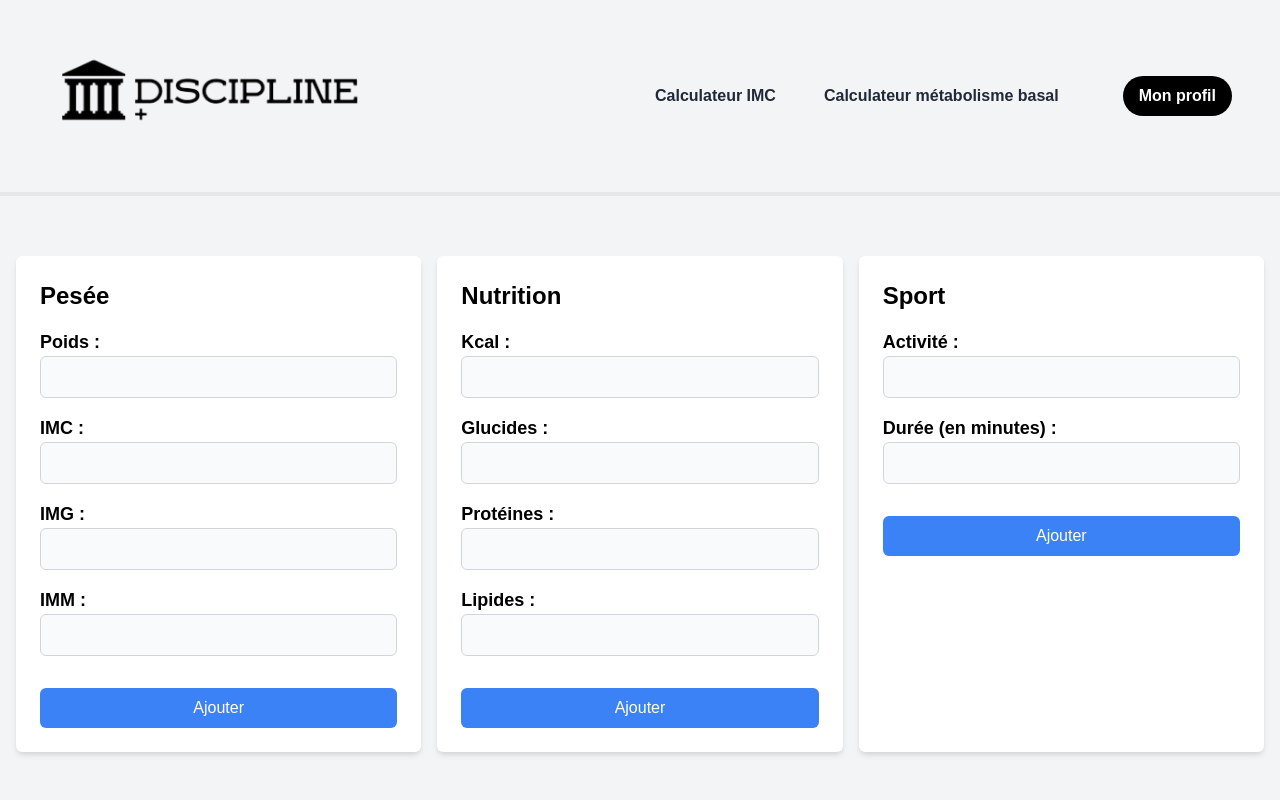
After one commit to Dams4953/suivi_diet, a PHP site: page /view/dashboard.php in a window 1280 px wide. The commit adds this page. Run offline with PHP 8.4, Linux system fonts and the light colour scheme; the visitor is signed in with stand-in values (Sample User, id 1).

Commit message:
ajout du prototype formulaire journal de bord, resolution problèmes de sessions

```diff
--- a/controller/login_controller.php
+++ b/controller/login_controller.php
@@ -1,4 +1,5 @@
 <?php
+session_start();
 require_once '../model/userModel.php';
 
 $loginController = new LoginController();
--- a/index.php
+++ b/index.php
@@ -8,7 +8,7 @@
     <link href="https://cdn.jsdelivr.net/npm/tailwindcss@2.2.19/dist/tailwind.min.css" rel="stylesheet">
 </head>
 
-<body class="bg-gray-100 text-green-500 flex items-center justify-center h-screen">
+<body class="bg-gray-100 flex items-center justify-center h-screen">
 
     <nav class="p-4 absolute top-0 left-0 right-0 border-b-4">
         <div class="w-full flex items-center justify-between">
@@ -29,6 +29,10 @@
         </div>
     </nav>
 
+       <div class="bg-white p-8 rounded shadow-md w-96">
+        <h1 class="text-2xl font-semibold mb-6">En chantier</h1>
+    </div>
+
 </body>
 
 </html>
--- /dev/null
+++ b/view/dashboard.php
@@ -0,0 +1,117 @@
+<?php
+require('../controller/login_controller.php');
+
+if (!isset($_SESSION['username'])) {
+    header('Location: login.php');
+    exit();
+}
+?>
+<!DOCTYPE html>
+<html lang="fr">
+<head>
+    <meta charset="UTF-8">
+    <meta name="viewport" content="width=device-width, initial-scale=1.0">
+    <title>Tableau de Bord</title>
+    <link href="https://cdn.jsdelivr.net/npm/tailwindcss@2.2.19/dist/tailwind.min.css" rel="stylesheet">
+    <style>
+        body {
+            font-family: 'Arial', sans-serif;
+        }
+    </style>
+</head>
+<body class="bg-gray-100">
+
+<nav class="bg-gray-100 p-4 absolute top-0 left-0 right-0 border-b-4">
+    <div class="w-full flex items-center justify-between">
+        <a href="http://projets.test/suivi_diet/" class="hover:text-gray-300">
+            <img src="src/img/logo.png" alt="Logo" class="mx-auto h-40 w-auto">
+        </a>
+        <div class="flex items-center space-x-4">
+            <form action="" method="POST">
+                <button type="submit" class="font-bold text-gray-800 py-2 px-4">Calculateur IMC</button>
+            </form>
+            <form action="" method="POST">
+                <button type="submit" class="font-bold text-gray-800 py-2 px-4">Calculateur métabolisme basal</button>
+            </form>
+            <form action="" method="POST">
+                <button type="submit" class="font-bold bg-black text-white py-2 px-4 mx-8 rounded-full hover:bg-gray-700">Mon profil</button>
+            </form>
+        </div>
+    </div>
+</nav>
+
+<div class="container mx-auto p-4 mt-16 grid grid-cols-1 md:grid-cols-3 gap-4 mt-60">
+
+    <div class="bg-white p-6 rounded-md shadow-md">
+        <h2 class="text-2xl font-bold mb-4">Pesée</h2>
+
+        <div class="mb-4">
+            <label for="poids" class="text-lg font-bold">Poids :</label>
+            <input type="text" name="poids" id="poids" required class="rounded-md p-2 w-full border border-gray-300 bg-gray-50">
+        </div>
+
+        <div class="mb-4">
+            <label for="imc" class="text-lg font-bold">IMC :</label>
+            <input type="text" name="imc" id="imc" required class="rounded-md p-2 w-full border border-gray-300 bg-gray-50">
+        </div>
+
+        <div class="mb-4">
+            <label for="img" class="text-lg font-bold">IMG :</label>
+            <input type="text" name="img" id="img" required class="rounded-md p-2 w-full border border-gray-300 bg-gray-50">
+        </div>
+
+        <div class="mb-4">
+            <label for="imm" class="text-lg font-bold">IMM :</label>
+            <input type="text" name="imm" id="imm" required class="rounded-md p-2 w-full border border-gray-300 bg-gray-50">
+        </div>
+
+        <button type="submit" class="bg-blue-500 text-white rounded-md p-2 w-full mt-4">Ajouter</button>
+    </div>
+
+
+    <div class="bg-white p-6 rounded-md shadow-md">
+        <h2 class="text-2xl font-bold mb-4">Nutrition</h2>
+
+        <div class="mb-4">
+            <label for="kcal" class="text-lg font-bold">Kcal :</label>
+            <input type="text" name="kcal" id="kcal" required class="rounded-md p-2 w-full border border-gray-300 bg-gray-50">
+        </div>
+
+        <div class="mb-4">
+            <label for="glucides" class="text-lg font-bold">Glucides :</label>
+            <input type="text" name="glucides" id="glucides" required class="rounded-md p-2 w-full border border-gray-300 bg-gray-50">
+        </div>
+
+        <div class="mb-4">
+            <label for="proteines" class="text-lg font-bold">Protéines :</label>
+            <input type="text" name="proteines" id="proteines" required class="rounded-md p-2 w-full border border-gray-300 bg-gray-50">
+        </div>
+
+        <div class="mb-4">
+            <label for="lipides" class="text-lg font-bold">Lipides :</label>
+            <input type="text" name="lipides" id="lipides" required class="rounded-md p-2 w-full border border-gray-300 bg-gray-50">
+        </div>
+
+        <button type="submit" class="bg-blue-500 text-white rounded-md p-2 w-full mt-4">Ajouter</button>
+    </div>
+
+
+    <div class="bg-white p-6 rounded-md shadow-md">
+        <h2 class="text-2xl font-bold mb-4">Sport</h2>
+
+        <div class="mb-4">
+            <label for="activite" class="text-lg font-bold">Activité :</label>
+            <input type="text" name="activite" id="activite" required class="rounded-md p-2 w-full border border-gray-300 bg-gray-50">
+        </div>
+
+        <div class="mb-4">
+            <label for="duree" class="text-lg font-bold">Durée (en minutes) :</label>
+            <input type="text" name="duree" id="duree" required class="rounded-md p-2 w-full border border-gray-300 bg-gray-50">
+        </div>
+
+        <button type="submit" class="bg-blue-500 text-white rounded-md p-2 w-full mt-4">Ajouter</button>
+    </div>
+</div>
+
+</body>
+</html>
--- a/view/login.php
+++ b/view/login.php
@@ -22,7 +22,7 @@
                 <form action="" method="POST">
                     <button type="submit" class="font-bold text-gray-800 py-2 px-4">Calculateur métabolisme basal</button>
                 </form>
-                <form action="view/login.php" method="POST">
+                <form action="login.php" method="POST">
                     <button type="submit" class="font-bold bg-black text-white py-2 px-4 mx-8 rounded-full hover:bg-gray-700">Mon profil</button>
                 </form>
             </div>
```
Also changed, not shown: view/profil.php (+21 -6 lines).
